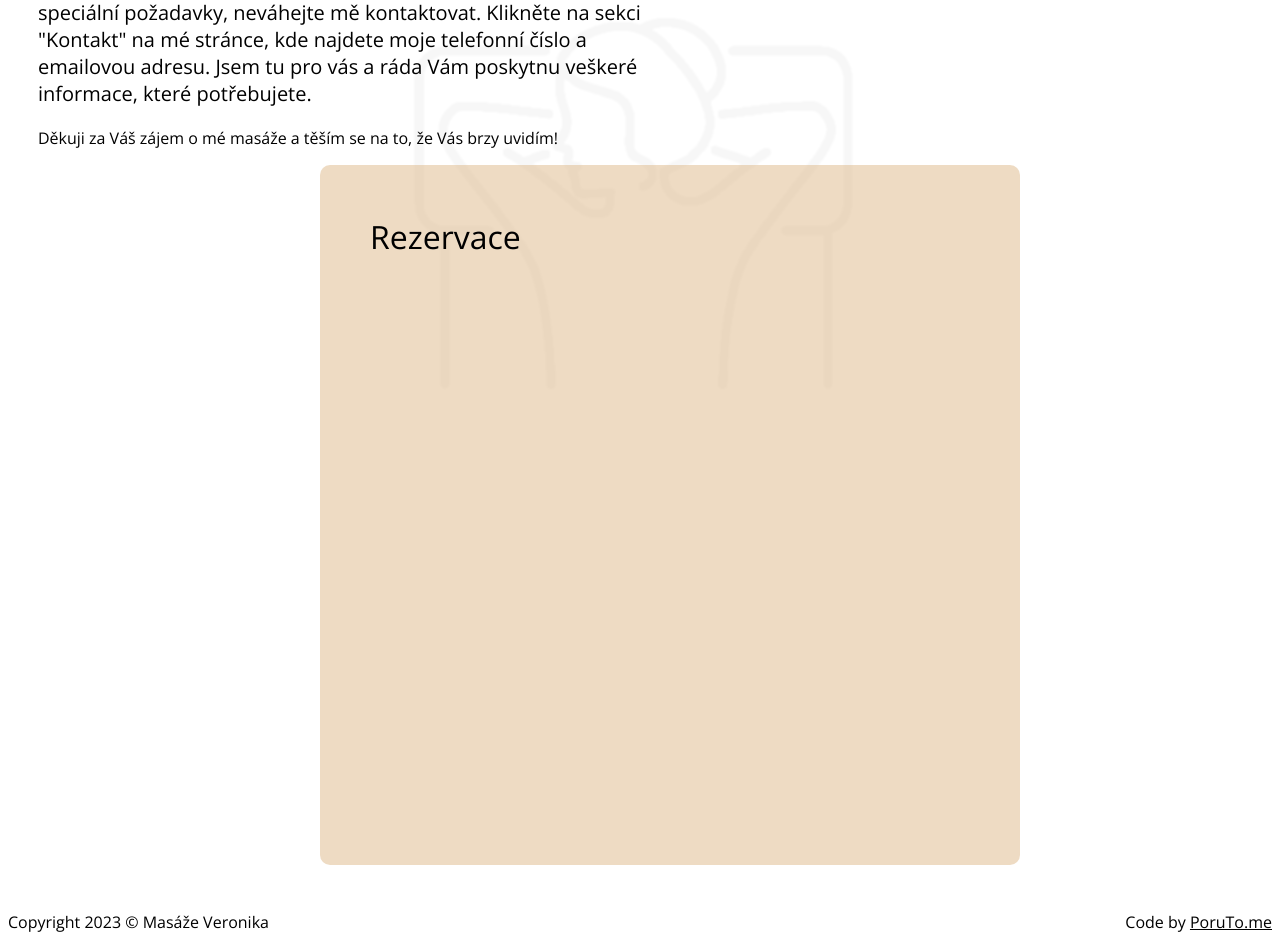
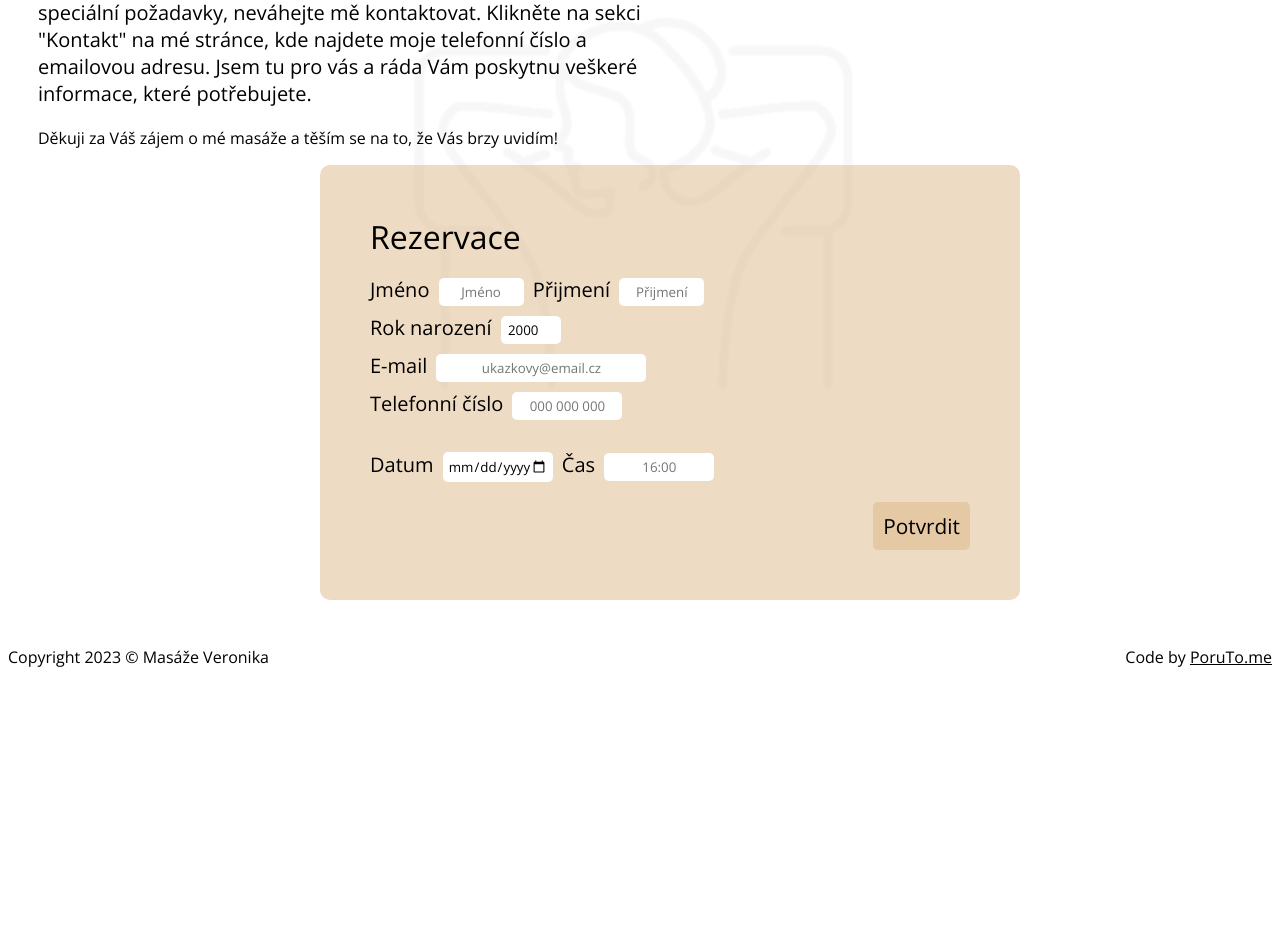
Before and after one commit to poruto/web-flask-masazedom.cz, a Flask app: page /rezervace in a window 1280 px wide; the page is wider, and only the part inside the window is pictured. Shown: the part 400-1349 px from the top of that part. After the commit the page ends 1067 px from the top of that part, so only its background shows below. Run offline with Flask 3, Linux system fonts and the light colour scheme.

Commit message:
reservation form part 1

```diff
--- a/static/styles.css
+++ b/static/styles.css
@@ -11,6 +11,8 @@
     --light_wood_color: rgb(222, 184, 135, 0.5);
     --nav_a_color: rgb(189, 169, 58);
     --page_title_separator_color: rgb(214, 214, 37);
+    --gray_tr_bg: rgb(199, 197, 188, 0.44);
+    --color-yellowish: rgb(97, 94, 77);
 }
 
 .reservation_box
@@ -21,13 +23,49 @@
     margin: 0 auto;
     width: 600px;
     max-width: 600px;
-    max-height: 600px;
-    height: 600px;
 }
 
 .reservation_title
 {
     font-size: 200%;
+    margin-bottom: 15px;
+}
+
+.reservation_input_text
+{
+    padding: 5px;
+    margin: 5px;
+    border-radius: 5px;
+    border: none;
+    text-align: center;
+}
+
+.reservation_submit_button
+{
+    border: none;
+    background-color: var(--light_wood_color);
+    padding: 10px;
+    margin-top: 15px;
+    border-radius: 5px;
+    font-size: 130%;
+
+    margin-right: 0;
+    margin-left: auto;
+
+    display:block;
+
+    transition: color 1.0s ease-out, background-color 1.0s ease-out, border-radius 0.5s ease-out;
+}
+
+.reservation_submit_button:hover
+{
+    background-color: var(--gray_tr_bg);
+    border-radius: 15px;
+}
+
+.reservation_label
+{
+    font-size: 125%;
 }
 
 body
@@ -92,8 +130,8 @@ nav
 
 .nav_a:hover
 {
-    color: rgb(97, 94, 77);
-    background-color: rgb(199, 197, 188, 0.44);
+    color: var(--color-yellowish);
+    background-color: var(--gray_tr_bg);
 }
 
 #logo_part_1
--- a/templates/rezervace.html
+++ b/templates/rezervace.html
@@ -39,5 +39,29 @@
         <div class="reservation_title">
             Rezervace
         </div>
+        <form>
+            <label class="reservation_label" for="reservation_name">Jméno</label>
+            <input style="max-width: 75px; width: 75px;" id="reservation_name" type="text" class="reservation_input_text" placeholder="Jméno">
+            <label class="reservation_label" for="reservation_surname">Přijmení</label>
+            <input style="max-width: 75px; width: 75px;" id="reservation_surname" type="text" class="reservation_input_text" placeholder="Přijmení">
+            <br>
+            <label class="reservation_label" for="reservation_year">Rok narození</label>
+            <input style="max-width: 50px; width: 50px;" id="reservation_year" type="number" min="1900" max="2100" class="reservation_input_text" placeholder="2000" value="2000">
+            <br>
+            <label class="reservation_label" for="reservation_email">E-mail</label>
+            <input style="max-width: 200px; width: 200px;" id="reservation_email" type="text" class="reservation_input_text" placeholder="ukazkovy@email.cz">
+            <br>
+            <label class="reservation_label" for="reservation_phone">Telefonní číslo</label>
+            <input style="max-width: 100px; width: 100px;" id="reservation_phone" type="text" class="reservation_input_text" placeholder="000 000 000">
+            <br>
+            <br>
+            <label class="reservation_label" for="reservation_date">Datum</label>
+            <input style="max-width: 100px; width: 100px;" id="reservation_date" type="date" class="reservation_input_text" placeholder="">
+            <label class="reservation_label" for="reservation_time">Čas</label>
+            <input style="max-width: 100px; width: 100px;" id="reservation_time" type="text" class="reservation_input_text" placeholder="16:00">
+
+            <br>
+            <input type="submit" class="reservation_submit_button" value="Potvrdit">
+        </form>
      </div>
 {% endblock content %}
```
